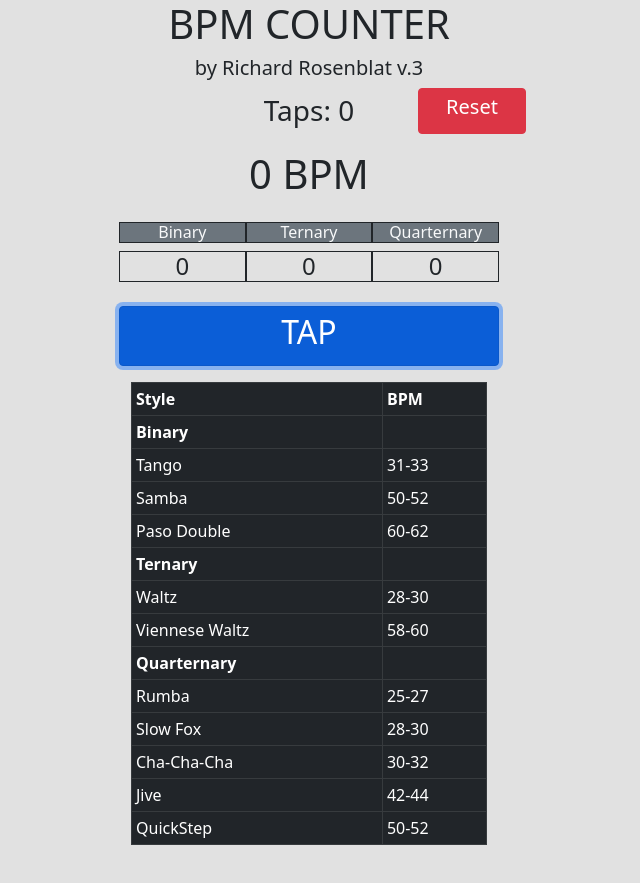
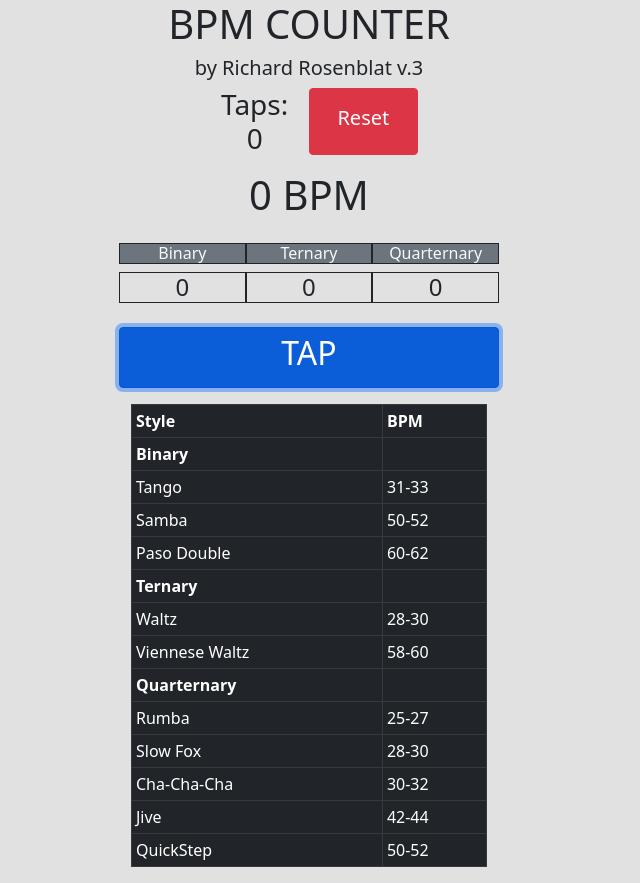
Before and after one commit to RichardRosenblat/bpm-counter, a plain HTML site: page index.html in a window 1280 px wide. Shown: the whole page, without its empty margins (331-971 px from the left). Before the commit the page ends 861 px from the top, so only its background shows below. Drawn offline with nearby package versions, Linux system fonts and the light colour scheme.

```diff
--- a/index.html
+++ b/index.html
@@ -23,7 +23,7 @@
 
     <div class="row">
       <div class="col-5"></div>
-      <h3 id="clicksGiven" class="col-2 text-center my-auto"></h3>
+      <h3 id="clicksGiven" class="col-1 text-center my-auto"></h3>
       <button type="button" class="btn btn-danger col-1 rounded" onclick="clearNumbers()">
         <h5>Reset</h5>
       </button>
```
